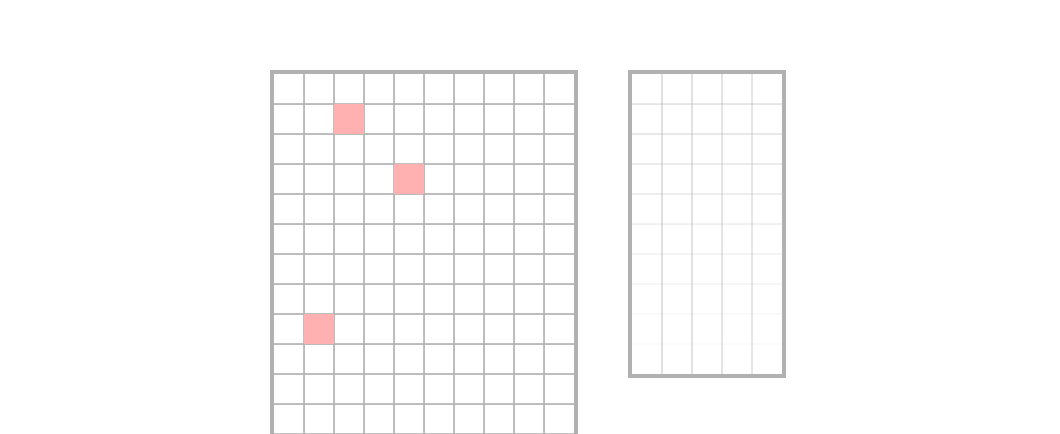
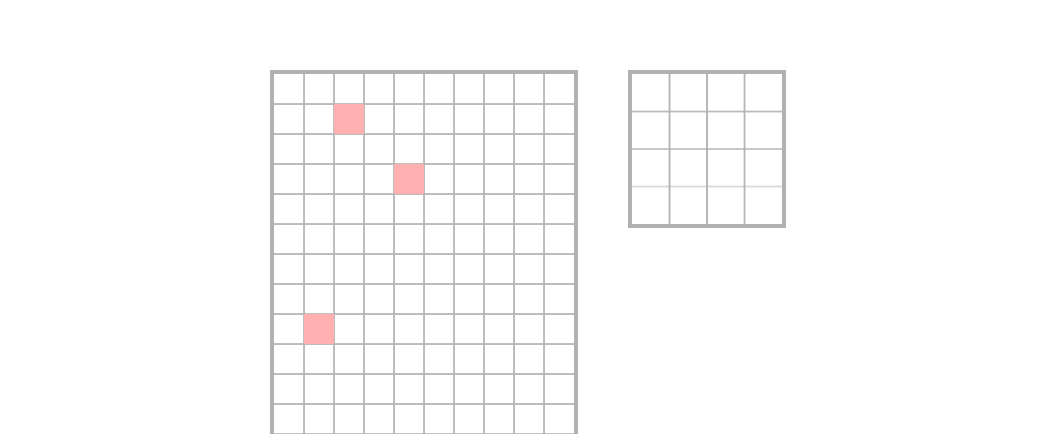
Before and after one commit to rickaw/softwire-work-experience-feb-2024, a website: page src/game.html in a window 1280 px wide. Shown: the part 349-783 px from the top of the page, without its empty margins (112-1172 px from the left). Drawn offline with Linux system fonts and the light colour scheme.

Commit message:
4by4-smaller-grid

```diff
--- a/src/game.css
+++ b/src/game.css
@@ -7,7 +7,7 @@
     height: 600px;
 }
 .block-display {
-    height: 300px;
+    height: 150px;
     position: relative;
 
 
--- a/src/game.html
+++ b/src/game.html
@@ -14,7 +14,7 @@
         <canvas class="game-board grid" id="canvas" width="400" height="800">
 
         </canvas>
-        <canvas class="block-display grid" id="canvas2" width="200" height="400"></canvas>
+        <canvas class="block-display grid" id="canvas2" width="160" height="160"></canvas>
     </div>
 
 
--- a/src/game.js
+++ b/src/game.js
@@ -34,18 +34,18 @@ fillBox(8, 1)
 
 var c = document.getElementById("canvas2");
 var line = c.getContext("2d");
-line.strokeStyle='rgba(0,0,0,0.1)'
+line.strokeStyle='rgba(0,0,0,3)'
 
 //for loops for drawing the smaller grid
-for(let i= 40; i<200; i+=40) {
+for(let i= 40; i<160; i+=40) {
     line.moveTo(i,0);
-    line.lineTo(i,800);
+    line.lineTo(i,160);
     line.stroke();
     console.log(i)
 }
-for(let i = 40; i<400; i+=40) {
+for(let i = 40; i<160; i+=40) {
     line.moveTo(0,i);
-    line.lineTo(200,i);
+    line.lineTo(160,i);
     line.stroke();
     console.log(i)
 }
```
